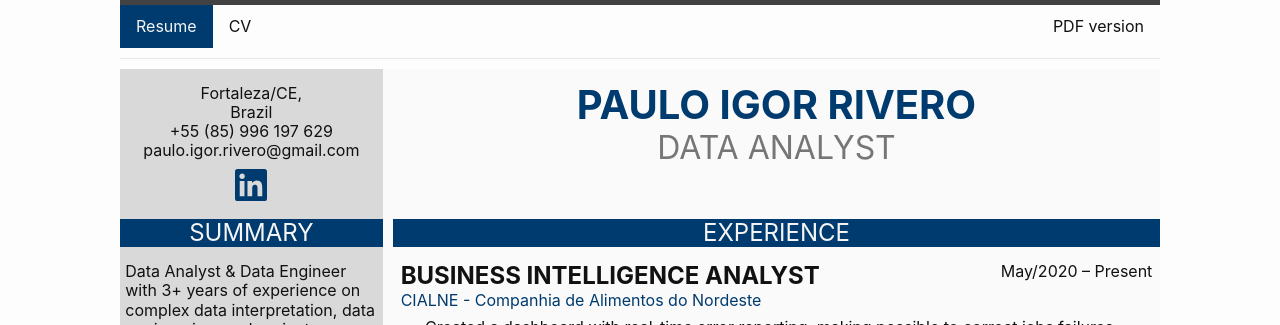
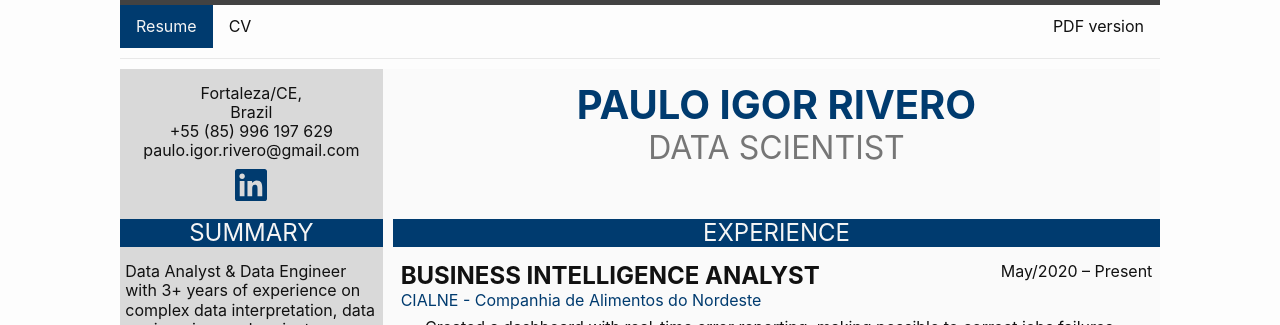
Before and after one commit to IgorRivero/igorrivero.github.io, a Jekyll site: the page built from index.md, in a window 1280 px wide and 900 px high. Shown: the top 325 px of the window. Built offline with Jekyll 4.4.1, drawn with Linux system fonts in a browser that asks for light colours.

Commit message:
resume and CV

```diff
--- a/_data/general.json
+++ b/_data/general.json
@@ -9,7 +9,7 @@
     },
     "languages": "Portuguese (native), English",
     "nationality": "Brazilian",
-    "title-1": "Data Analyst",
+    "title-1": "Data Scientist",
     "experience-since": "2017",
     "social-links": {
             "linkedin": "pigorrivero"
```
Also changed, not shown: 2 other files.
